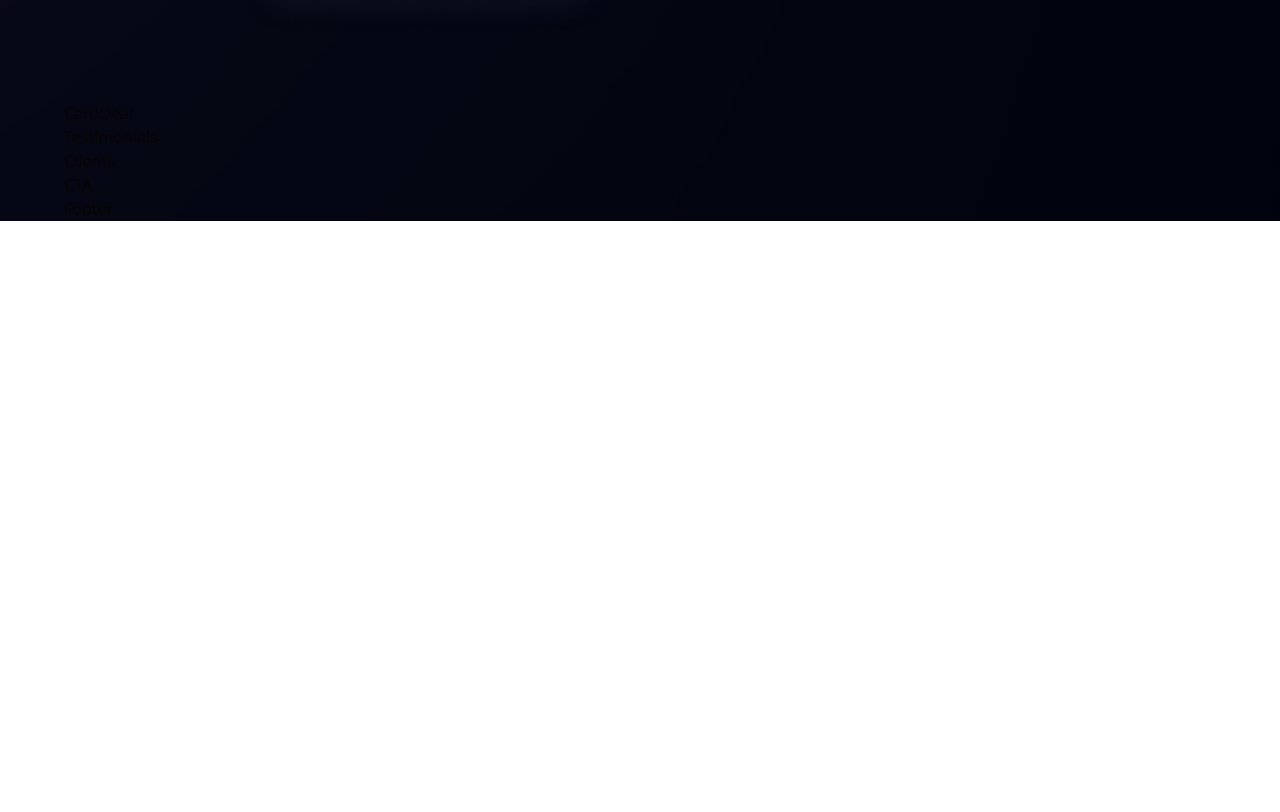
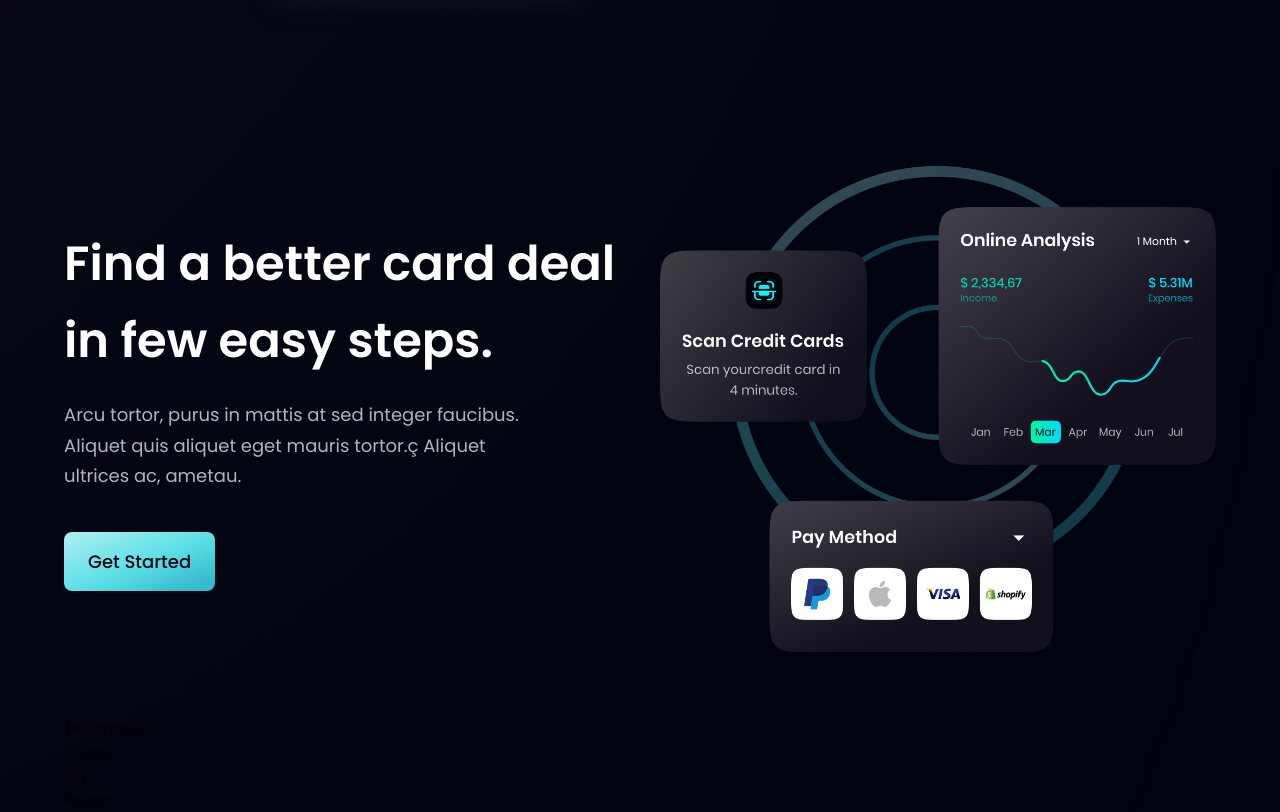
Before and after one commit to SimonC989/NextBank, a React (Vite) app: page / in a window 1280 px wide. Shown: the part 2088-2900 px from the top of the page. Before the commit the page ends 2309 px from the top, so only its background shows below. Built offline with nearby package versions, Linux system fonts and the light colour scheme.

Commit message:
Implemented CardDeal component

```diff
--- a/src/components/CardDeal.tsx
+++ b/src/components/CardDeal.tsx
@@ -1,8 +1,26 @@
-import React from 'react'
+import { card } from "../assets"
+import styles, { layout } from "../styles"
+import Button from "./Button"
 
 const CardDeal = () => {
   return (
-    <div>CardDeal</div>
+    <section className={`${layout.section}`}>
+      <div className={`${layout.sectionInfo}`}>
+        <h2 className={styles.heading2}>
+          Find a better card deal <br className="sm:block hidden" /> in few easy
+          steps.
+        </h2>
+        <p className={`${styles.paragraph} max-w-[470px] mt-5`}>
+          Arcu tortor, purus in mattis at sed integer faucibus. Aliquet quis
+          aliquet eget mauris tortor.ç Aliquet ultrices ac, ametau.
+        </p>
+        <Button styles={`mt-10`} />
+      </div>
+
+      <div className={`${layout.sectionImg}`}>
+        <img src={card} alt="billing" className="w-[100%] h-[100%]" />
+      </div>
+    </section>
   )
 }
 
```
